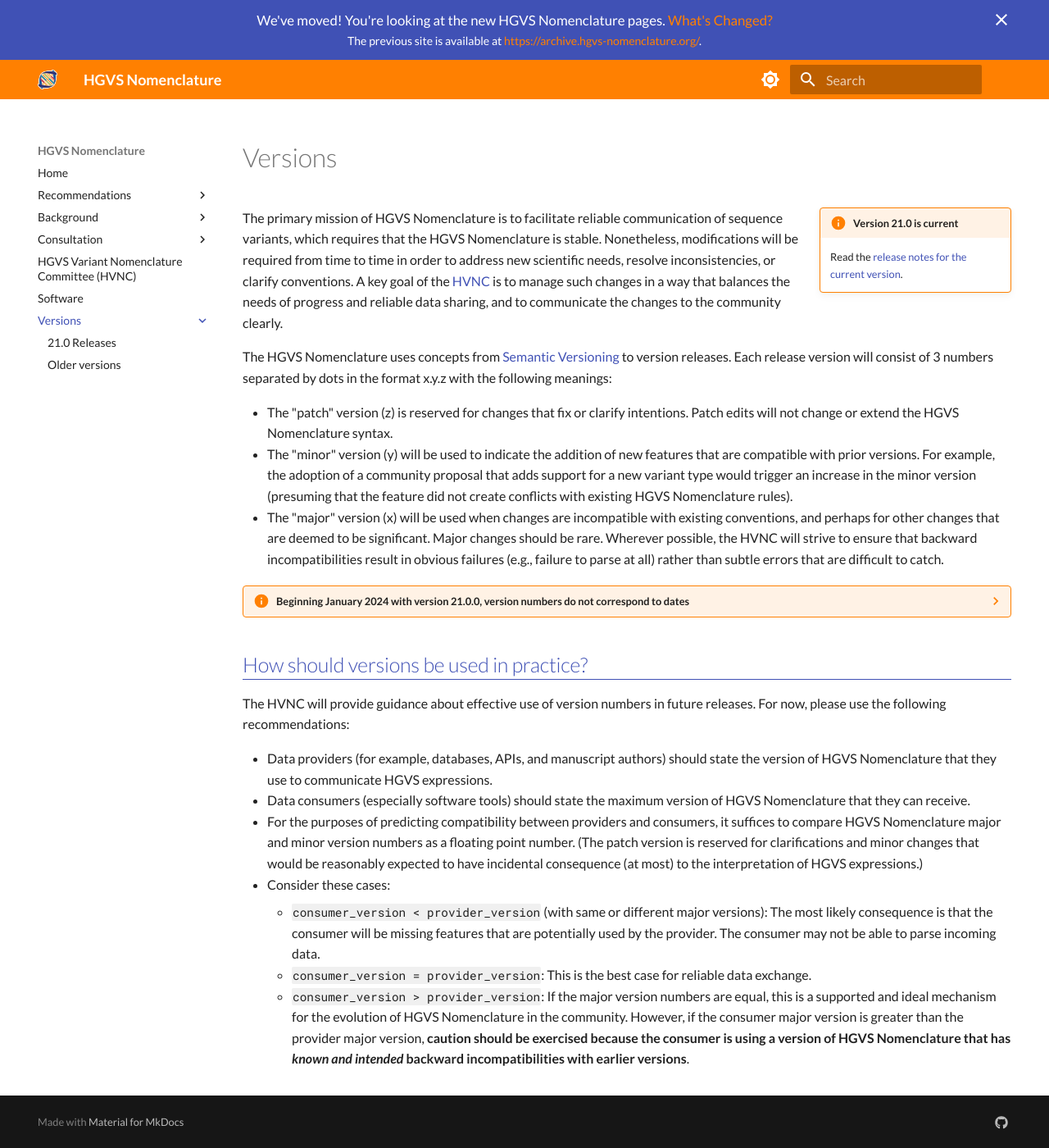
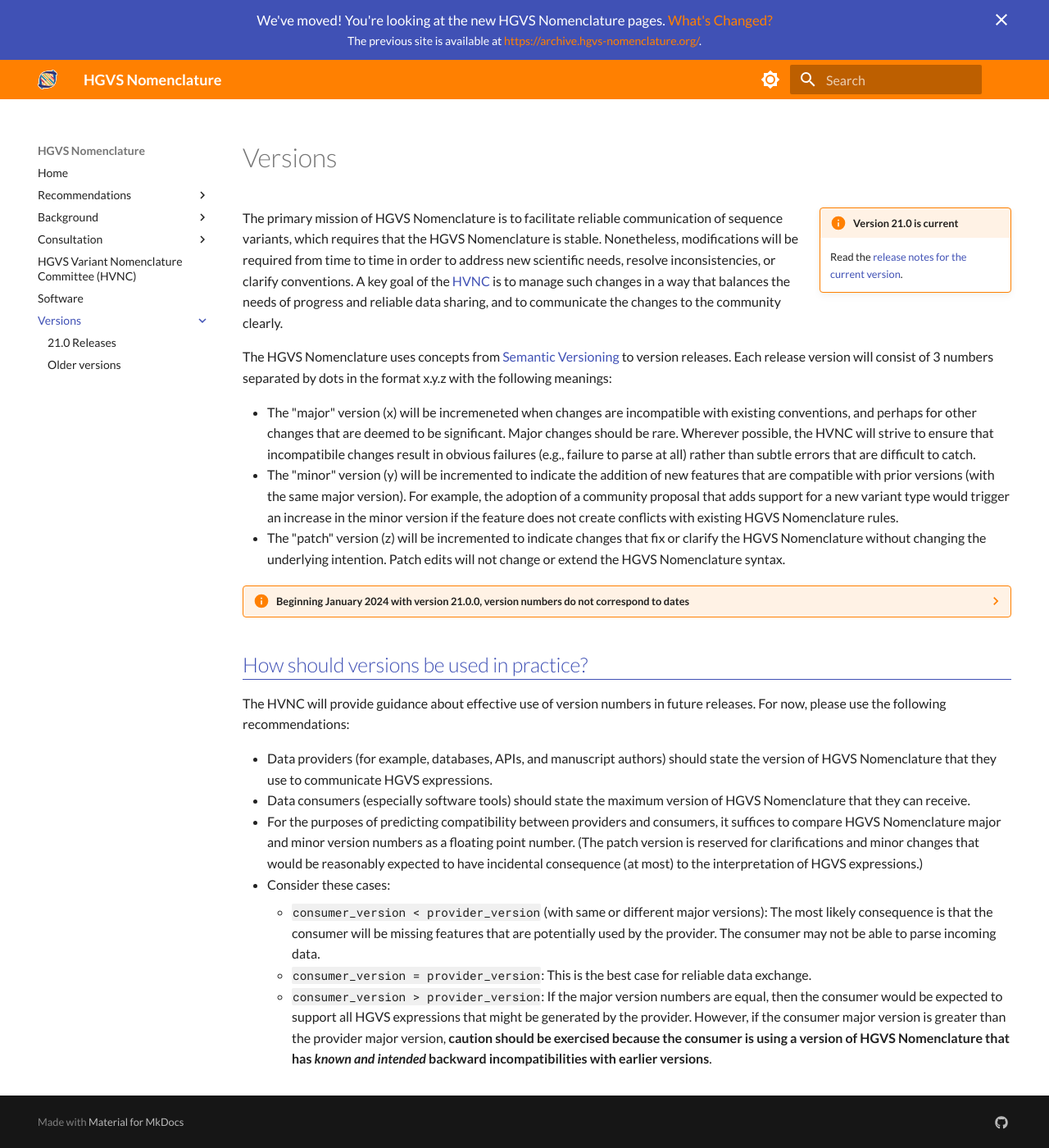
Before and after one commit to HGVSnomenclature/hgvs-nomenclature, an MkDocs documentation site: the page built from docs/versions/index.md, in a window 1280 px wide and 1400 px high. Shown: the whole window at 82% size. Built offline with MkDocs 1.6.1 and Material for MkDocs 9.7.7, drawn with Linux system fonts in a browser that asks for light colours.

Commit message:
inverted order of x, y, z presentation

```diff
--- a/docs/versions/index.md
+++ b/docs/versions/index.md
@@ -9,9 +9,9 @@ The primary mission of HGVS Nomenclature is to facilitate reliable communication
 
 The HGVS Nomenclature uses concepts from [Semantic Versioning](https://semver.org/) to version releases. Each release version will consist of 3 numbers separated by dots in the format x.y.z with the following meanings:
 
-- The "patch" version (z) is reserved for changes that fix or clarify intentions. Patch edits will not change or extend the HGVS Nomenclature syntax.
-- The "minor" version (y) will be used to indicate the addition of new features that are compatible with prior versions.  For example, the adoption of a community proposal that adds support for a new variant type would trigger an increase in the minor version (presuming that the feature did not create conflicts with existing HGVS Nomenclature rules).
-- The "major" version (x) will be used when changes are incompatible with existing conventions, and perhaps for other changes that are deemed to be significant. Major changes should be rare. Wherever possible, the HVNC will strive to ensure that backward incompatibilities result in obvious failures (e.g., failure to parse at all) rather than subtle errors that are difficult to catch.
+- The "major" version (x) will be incremeneted when changes are incompatible with existing conventions, and perhaps for other changes that are deemed to be significant. Major changes should be rare. Wherever possible, the HVNC will strive to ensure that incompatibile changes result in obvious failures (e.g., failure to parse at all) rather than subtle errors that are difficult to catch.
+- The "minor" version (y) will be incremented to indicate the addition of new features that are compatible with prior versions (with the same major version).  For example, the adoption of a community proposal that adds support for a new variant type would trigger an increase in the minor version if the feature does not create conflicts with existing HGVS Nomenclature rules.
+- The "patch" version (z) will be incremented to indicate changes that fix or clarify the HGVS Nomenclature without changing the underlying intention. Patch edits will not change or extend the HGVS Nomenclature syntax.
 
 ??? info "Beginning January 2024 with version 21.0.0, version numbers do not correspond to dates"
 
@@ -27,4 +27,4 @@ The HVNC will provide guidance about effective use of version numbers in future
 - Consider these cases:
       - `consumer_version < provider_version` (with same or different major versions): The most likely consequence is that the consumer will be missing features that are potentially used by the provider. The consumer may not be able to parse incoming data.
       - `consumer_version = provider_version`: This is the best case for reliable data exchange.
-      - `consumer_version > provider_version`: If the major version numbers are equal, this is a supported and ideal mechanism for the evolution of HGVS Nomenclature in the community. However, if the consumer major version is greater than the provider major version, **caution should be exercised because the consumer is using a version of HGVS Nomenclature that has *known and intended* backward incompatibilities with earlier versions**.
+      - `consumer_version > provider_version`: If the major version numbers are equal, then the consumer would be expected to support all HGVS expressions that might be generated by the provider. However, if the consumer major version is greater than the provider major version, **caution should be exercised because the consumer is using a version of HGVS Nomenclature that has *known and intended* backward incompatibilities with earlier versions**.
```
